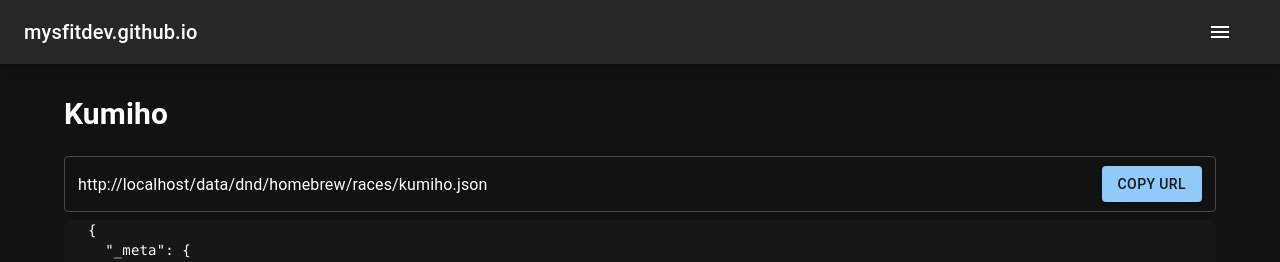
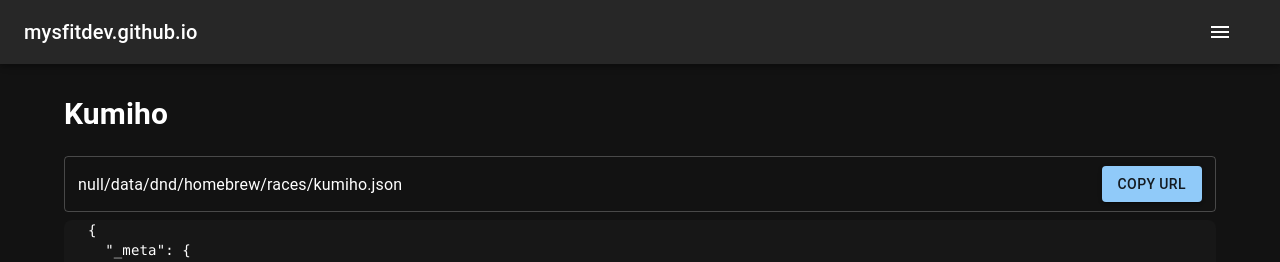
Before and after one commit to MysfitDev/mysfitdev.github.io, a Next.js app: page /races/kumiho in a window 1280 px wide. Shown: the top 262 px of the page. Built offline with nearby package versions, Linux system fonts and the light colour scheme.

Commit message:
fix build errors

```diff
--- a/app/layout.tsx
+++ b/app/layout.tsx
@@ -21,7 +21,6 @@ import {
   Toolbar,
   Typography,
 } from '@mui/material';
-import { ThemeProvider as BaseThemeProvider } from 'next-themes';
 import { Menu } from '@mui/icons-material';
 
 interface MenuOptions {
@@ -75,7 +74,6 @@ export default function Layout({ children }: { children: React.ReactNode }) {
   return (
     <html className="dark">
       <body>
-        <BaseThemeProvider defaultTheme="dark" attribute="class">
         <ThemeProvider theme={darkTheme}>
           <CssBaseline />
           <main>
@@ -107,7 +105,6 @@ export default function Layout({ children }: { children: React.ReactNode }) {
             </div>
           </main>
         </ThemeProvider>
-        </BaseThemeProvider>
       </body>
     </html>
   );
--- a/app/races/avilus/page.tsx
+++ b/app/races/avilus/page.tsx
@@ -3,6 +3,6 @@
 import RacePageJsonRenderer from '@/components/RacePageJsonRenderer';
 import React from 'react';
 
-export default function RacePage({ params }: { params: { race: string } }) {
+export default function RacePage() {
   return <RacePageJsonRenderer title="Avilus" race="avilus" />;
 }
--- a/app/races/awoken_bread_loaf/page.tsx
+++ b/app/races/awoken_bread_loaf/page.tsx
@@ -3,7 +3,7 @@
 import RacePageJsonRenderer from '@/components/RacePageJsonRenderer';
 import React from 'react';
 
-export default function RacePage({ params }: { params: { race: string } }) {
+export default function RacePage() {
   return (
     <RacePageJsonRenderer title="Awoken Bread Loaf" race="awoken_bread_loaf" />
   );
--- a/app/races/colossus/page.tsx
+++ b/app/races/colossus/page.tsx
@@ -3,6 +3,6 @@
 import RacePageJsonRenderer from '@/components/RacePageJsonRenderer';
 import React from 'react';
 
-export default function RacePage({ params }: { params: { race: string } }) {
+export default function RacePage() {
   return <RacePageJsonRenderer title="Colossus" race="colossus" />;
 }
--- a/app/races/house_dragon/page.tsx
+++ b/app/races/house_dragon/page.tsx
@@ -3,6 +3,6 @@
 import RacePageJsonRenderer from '@/components/RacePageJsonRenderer';
 import React from 'react';
 
-export default function RacePage({ params }: { params: { race: string } }) {
+export default function RacePage() {
   return <RacePageJsonRenderer title="House Dragon" race="house_dragon" />;
 }
--- a/app/races/kumiho/page.tsx
+++ b/app/races/kumiho/page.tsx
@@ -3,6 +3,6 @@
 import RacePageJsonRenderer from '@/components/RacePageJsonRenderer';
 import React from 'react';
 
-export default function RacePage({ params }: { params: { race: string } }) {
+export default function RacePage() {
   return <RacePageJsonRenderer title="Kumiho" race="kumiho" />;
 }
--- a/app/races/lopunny/page.tsx
+++ b/app/races/lopunny/page.tsx
@@ -3,6 +3,6 @@
 import RacePageJsonRenderer from '@/components/RacePageJsonRenderer';
 import React from 'react';
 
-export default function RacePage({ params }: { params: { race: string } }) {
+export default function RacePage() {
   return <RacePageJsonRenderer title="Lopunny" race="lopunny" />;
 }
--- a/app/races/page.tsx
+++ b/app/races/page.tsx
@@ -14,7 +14,7 @@ interface RaceEntry {
   icon?: React.ReactNode;
 }
 
-export default function RacePage({ params }: { params: { race: string } }) {
+export default function RacePage() {
   const races: RaceEntry[] = [
     {
       name: 'Avilus',
--- a/app/races/pipe_fox/page.tsx
+++ b/app/races/pipe_fox/page.tsx
@@ -3,6 +3,6 @@
 import RacePageJsonRenderer from '@/components/RacePageJsonRenderer';
 import React from 'react';
 
-export default function RacePage({ params }: { params: { race: string } }) {
+export default function RacePage() {
   return <RacePageJsonRenderer title="Pipe Fox" race="pipe_fox" />;
 }
--- a/components/RacePageJsonRenderer.tsx
+++ b/components/RacePageJsonRenderer.tsx
@@ -1,3 +1,5 @@
+'use client';
+
 import React from 'react';
 import {
   OutlinedInput,
@@ -19,9 +21,13 @@ export default function RagePageJsonRenderer({
   const [data, setData] = useState<string | null>(null);
   const [error, setError] = useState(false);
 
-  const origin = window.location.origin;
+  const [origin, setOrigin] = useState<string | null>(null);
+
   const path = `/data/dnd/homebrew/races/${race}.json`;
-  const fullPath = `${origin}${path}`;
+
+  useEffect(() => {
+    setOrigin(window.location.origin);
+  }, []);
 
   useEffect(() => {
     if (!race) return;
@@ -39,10 +45,19 @@ export default function RagePageJsonRenderer({
   const [copied, setCopied] = useState(false);
 
   const handleCopy = async () => {
-    await navigator.clipboard.writeText(fullPath);
+    if (!origin || !path) return;
+
+    await navigator.clipboard.writeText(`${origin}${path}`);
     setCopied(true);
     setTimeout(() => setCopied(false), 2000);
   };
+
+  if (error)
+    return (
+      <Container className="flex flex-col gap-2">
+        <h1 className="text-3xl font-bold mb-4">An Error Occurred</h1>
+      </Container>
+    );
 
   return (
     <Container className="flex flex-col gap-2">
@@ -56,7 +71,7 @@ export default function RagePageJsonRenderer({
             </Button>
           </InputAdornment>
         }
-        defaultValue={fullPath}
+        defaultValue={`${origin}${path}`}
       />
       <Container className="bg-neutral-900 rounded-lg">
         <pre className="overflow-x-auto text-sm">{data}</pre>
```
Lines whose indentation alone changed are shown as unchanged.
